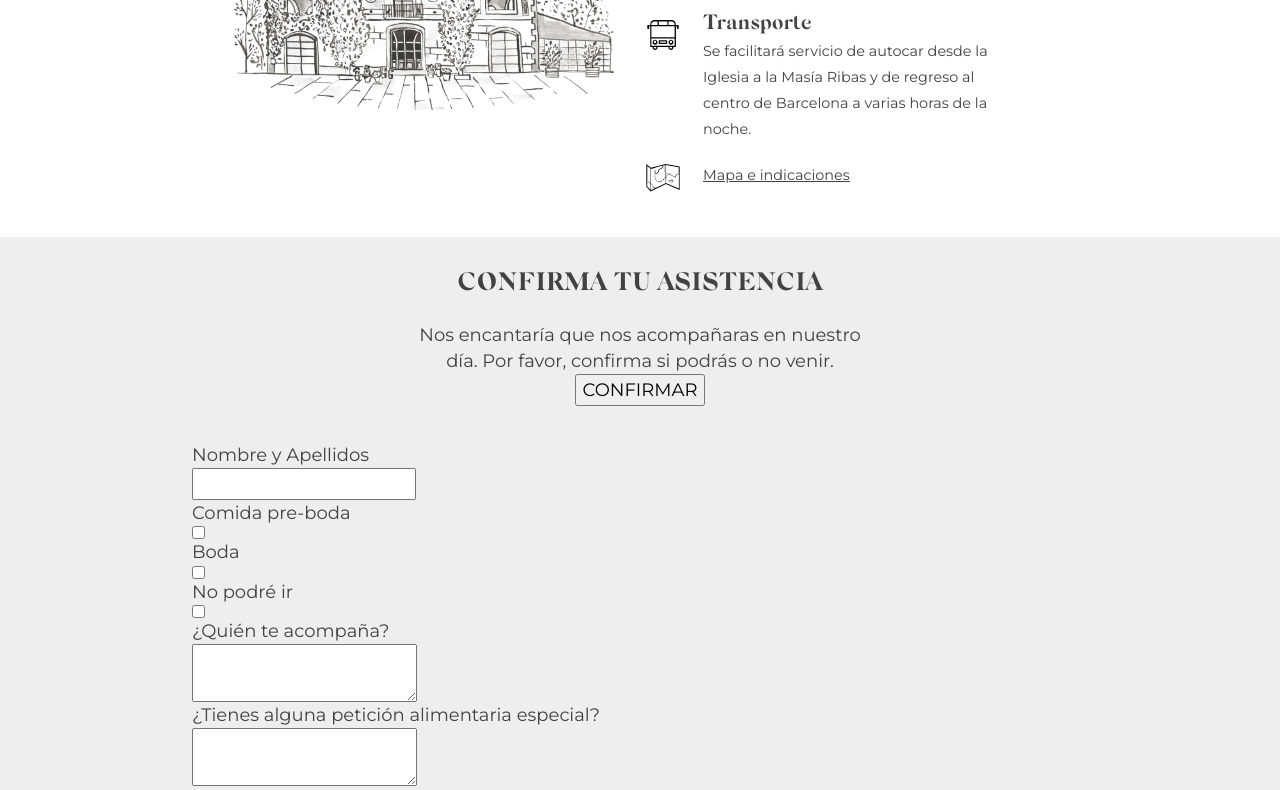
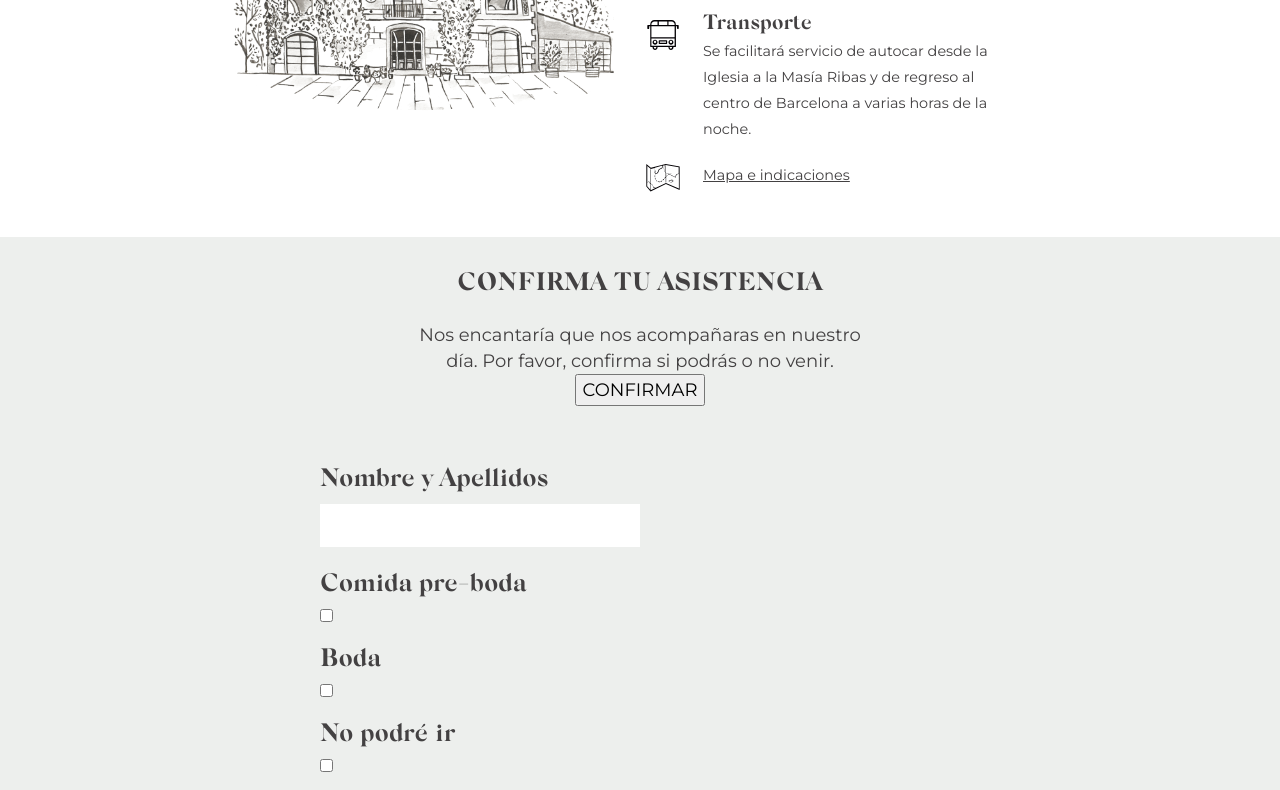
Before and after one commit to alejandroclose/bodon, a Gatsby site: page / in a window 1280 px wide. Both pictures are taken after a click on the button "CONFIRMAR". Shown: the part 1769-2559 px from the top of the page. Built offline with nearby package versions, Linux system fonts and the light colour scheme; Gatsby itself is replaced by a stand-in of ours.

Commit message:
wip attendee form

```diff
--- a/src/components/attendee-form.css
+++ b/src/components/attendee-form.css
@@ -1,3 +1,5 @@
+@import url('./fonts/silk-serif-bold/stylesheet.css');
+
 .attendee-form {
   width: 50vw;
   display: flex;
@@ -10,3 +12,15 @@
 .hidden {
   display: none;
 }
+
+.attendee-label {
+  font-family: 'silk_serifbold';
+  font-size: 1.4rem;
+  margin: 1.5rem 0 0.5rem 0;
+}
+
+.attendee-input {
+  width: 50%;
+  border: 0;
+  line-height: 2.25rem;
+}
--- a/src/components/attendee-form.js
+++ b/src/components/attendee-form.js
@@ -71,24 +71,26 @@ const AtendeeForm = () => {
   return (
     <div>
       <form className="attendee-form" onSubmit={formik.handleSubmit}>
-        <label htmlFor="name">Nombre y Apellidos</label>
+        <label className="attendee-label" htmlFor="name">Nombre y Apellidos</label>
         <input
           id="name"
           name="name"
           type="text"
           onChange={formik.handleChange}
           value={formik.values.name}
+          className="attendee-input"
         />
-        <label htmlFor="preboda">Comida pre-boda</label>
+        <label className="attendee-label" htmlFor="preboda">Comida pre-boda</label>
         <input
           id="preboda"
           name="preboda"
           type="checkbox"
           onChange={formik.handleChange}
           value={formik.values.preboda}
+          className=""
         />
         <label
-          className={formik.values.preboda ? "autocarpre" : "hidden"}
+          className={formik.values.preboda ? "attendee-label" : "hidden"}
           htmlFor="autocarpre"
         >
           ¿Autocar?>
@@ -100,7 +102,7 @@ const AtendeeForm = () => {
             value={formik.values.autocarpre}
           />
         </label>
-        <label htmlFor="boda">Boda</label>
+        <label className="attendee-label" htmlFor="boda">Boda</label>
         <input
           id="boda"
           name="boda"
@@ -122,7 +124,7 @@ const AtendeeForm = () => {
           />
         </label>
 
-        <label htmlFor="noviene">No podré ir</label>
+        <label className="attendee-label" htmlFor="noviene">No podré ir</label>
         <input
           id="noviene"
           name="noviene"
@@ -130,16 +132,17 @@ const AtendeeForm = () => {
           onChange={formik.handleChange}
           value={formik.values.noviene}
         />
-        <label htmlFor="plusone">¿Quién te acompaña?</label>
+        <label className="attendee-label" htmlFor="plusone">¿Quién te acompaña?</label>
         <textarea
           id="plusone"
           name="plusone"
           type="input"
           onChange={formik.handleChange}
           value={formik.values.plusone}
+          className="attendee-input"
         />
 
-        <label htmlFor="food">
+        <label className="attendee-label" htmlFor="food">
           ¿Tienes alguna petición alimentaria especial?
         </label>
         <textarea
@@ -148,14 +151,16 @@ const AtendeeForm = () => {
           type="input"
           onChange={formik.handleChange}
           value={formik.values.food}
+          className="attendee-input"
         />
-        <label htmlFor="otros">Otros</label>
+        <label className="attendee-label" htmlFor="otros">Otros</label>
         <textarea
           id="otros"
           name="otros"
           type="input"
           onChange={formik.handleChange}
           value={formik.values.otros}
+          className="attendee-input"
         />
         <button type="submit">Submit</button>
       </form>
--- a/src/components/confirmation.css
+++ b/src/components/confirmation.css
@@ -11,7 +11,7 @@
 }
 
 .conf-open {
-  width: 70vw;
+  width: 50vw;
 }
 
 .conf-header{
```
